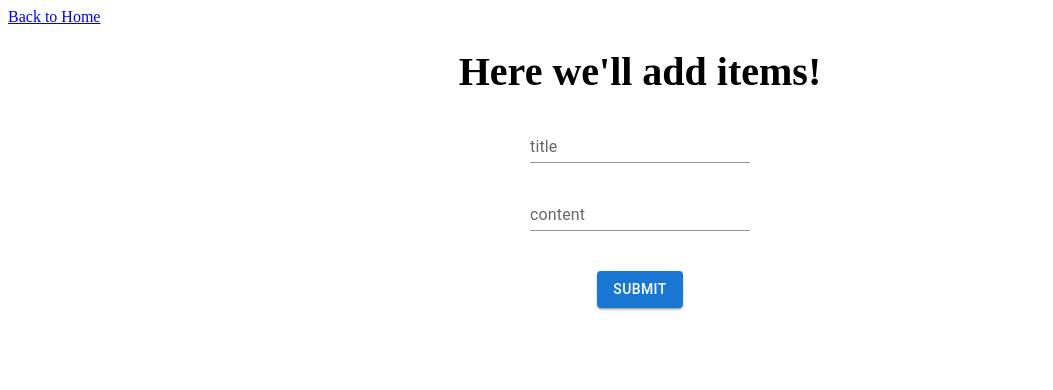
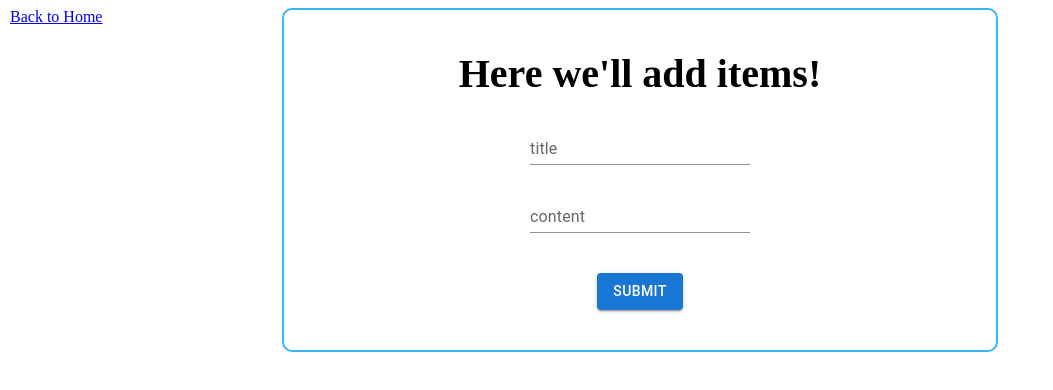
Before and after one commit to calblueprint/fa22-onboarding-firebase, a Next.js app: page /add in a window 1280 px wide. Shown: the top 390 px of the page, without its empty margins (0-1053 px from the left). Built offline with nearby package versions, Linux system fonts and the light colour scheme.

Commit message:
add page styling

```diff
--- a/pages/add/Add.module.css
+++ b/pages/add/Add.module.css
@@ -1,15 +1,24 @@
 .link {
     position: absolute;
+    left: 10px;
+}
+
+.wrapper {
+    width: 100%;
+    display: flex;
+    justify-content: center;
 }
 
 .container {
-    width: 100%;
     display: flex;
     flex-direction: column;
     justify-content: center;
     align-items: center;
     gap: 20px;
-    padding-top: 40px;
+    border: 2px solid #34B3FF;
+    border-radius: 10px;
+    padding: 40px;
+    width: 50%;
 }
 
 .title {
--- a/pages/add/index.tsx
+++ b/pages/add/index.tsx
@@ -25,7 +25,7 @@ const AddPage = () => {
     }
 
     return (
-        <>
+        <div className={styles.wrapper}>
             <div className={styles.link}>
                 <Link href="/">
                     <a>Back to Home</a>
@@ -43,7 +43,7 @@ const AddPage = () => {
                     <Button variant="contained" onClick={handleSubmit}>Submit</Button>
                 </div>
             </div>
-        </>
+        </div>
     )
 }
 
```
